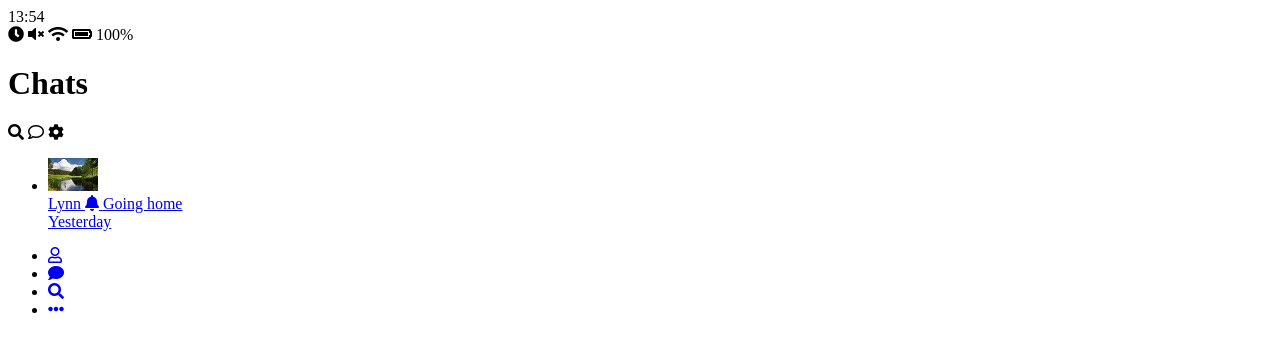
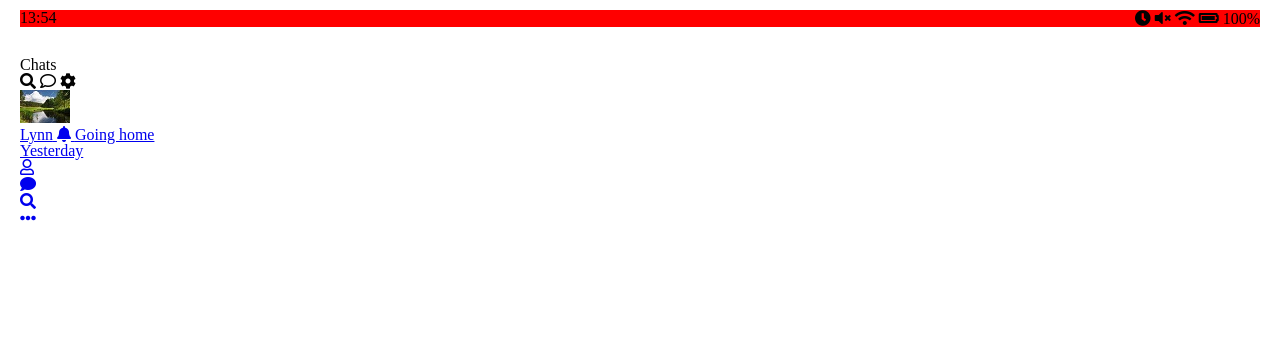
Before and after one commit to TotheMoon12/kakao-clone-v2.0, a plain HTML site: page index.html in a window 1280 px wide. Drawn offline with Linux system fonts and the light colour scheme.

Commit message:
status-bar

```diff
--- /dev/null
+++ b/css/status-bar.css
@@ -0,0 +1,6 @@
+.status-bar {
+  display: flex;
+  background-color: red;
+  justify-content: space-between;
+  margin-bottom: 30px;
+}
--- a/css/styles.css
+++ b/css/styles.css
@@ -1 +1,8 @@
 @import "reset.css";
+@import "status-bar.css";
+
+body {
+  background-color: white;
+  padding: 10px 20px;
+  color: #020202;
+}
--- a/index.html
+++ b/index.html
@@ -10,7 +10,7 @@
     <meta charset="UTF-8" />
     <meta name="viewport" content="width=device-width, initial-scale=1.0" />
     <meta http-equiv="X-UA-Compatible" content="ie=edge" />
-    <link rel="stylesheet" href="css/style.css" />
+    <link rel="stylesheet" href="css/styles.css" />
     <title>Chats | Kakao Clone</title>
   </head>
   <body>
```
Also changed, not shown: chat.html (+1 -1 lines), find.html (+1 -1 lines), friends.html (+1 -1 lines), more.html (+1 -1 lines), settings.html (+1 -1 lines).
